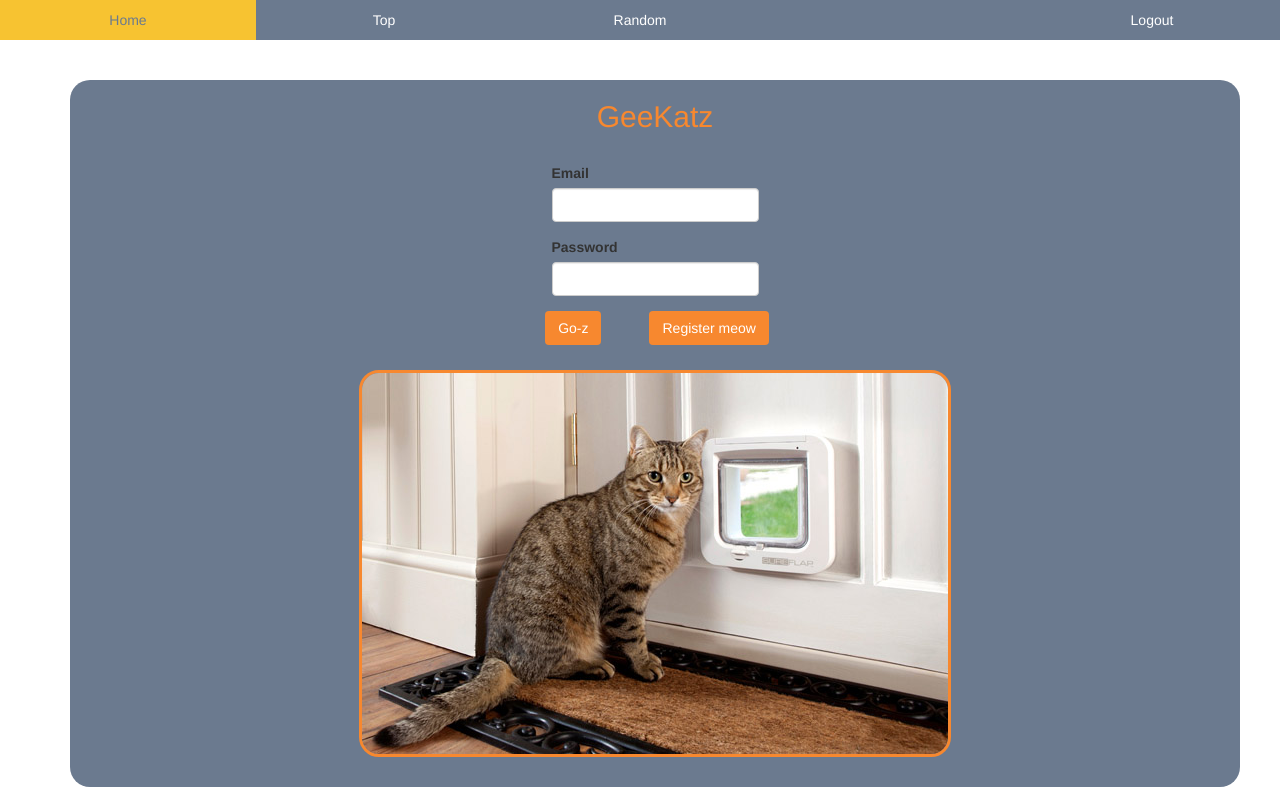
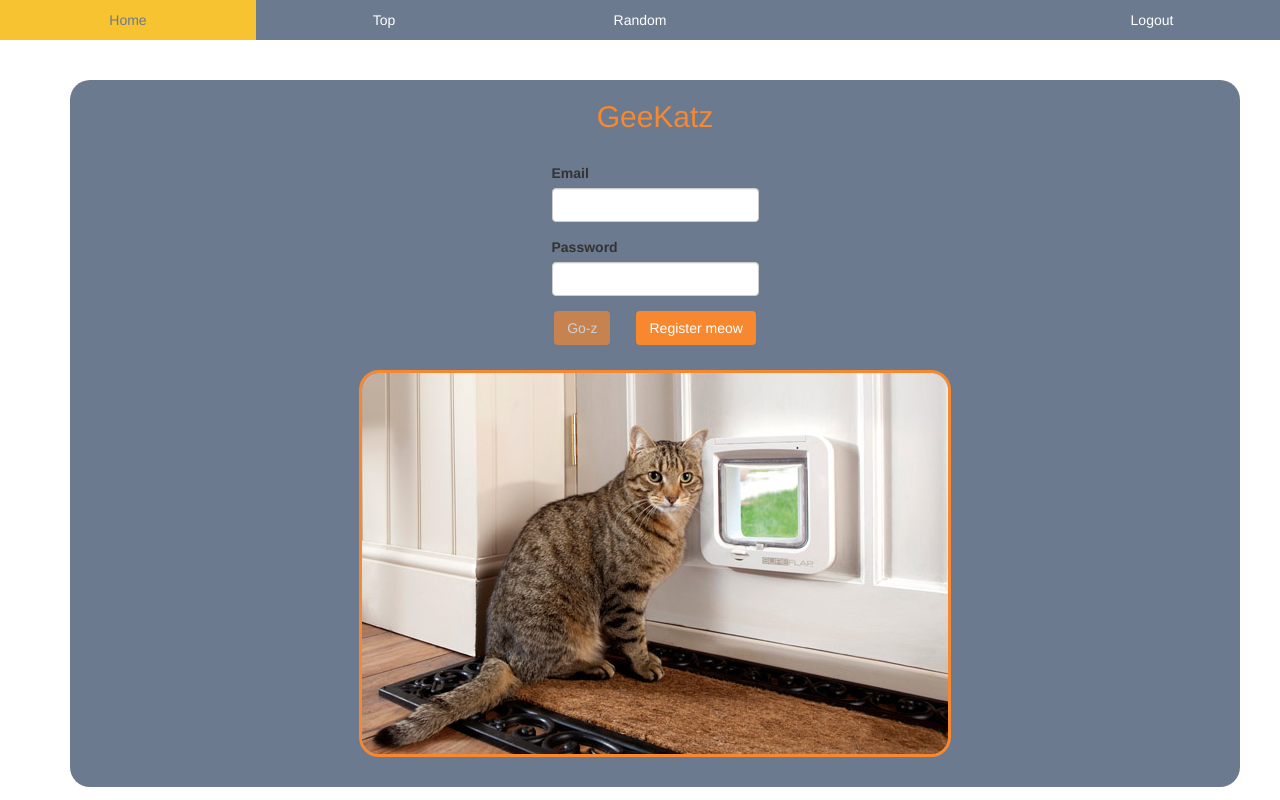
Before and after one commit to Seam7/GeeKatz-Client, an Angular app: page /auth/login in a window 1280 px wide. Built offline with nearby package versions, Linux system fonts and the light colour scheme.

Commit message:
Changes in login buttons css

```diff
--- a/src/app/auth/containers/login/login.component.html
+++ b/src/app/auth/containers/login/login.component.html
@@ -29,7 +29,7 @@
         </div>
       </div>
       <div class="form-group login__btns">
-        <button type="submit" class="btn btn-second btn-center">Go-z</button>
+        <button type="submit" class="btn btn-second btn-center" [disabled]="login.invalid">Go-z</button>
         <button class="btn btn-second btn-center" (click)="goToRegister()">Register meow</button>
       </div>
     </form>
--- a/src/app/auth/containers/login/login.component.scss
+++ b/src/app/auth/containers/login/login.component.scss
@@ -39,6 +39,6 @@
 
 .btn-center {
   margin-bottom: 10px;
-  margin-left: 26px;
-  margin-right: 22px;
+  margin-left: 13px;
+  margin-right: 13px;
 }
```
